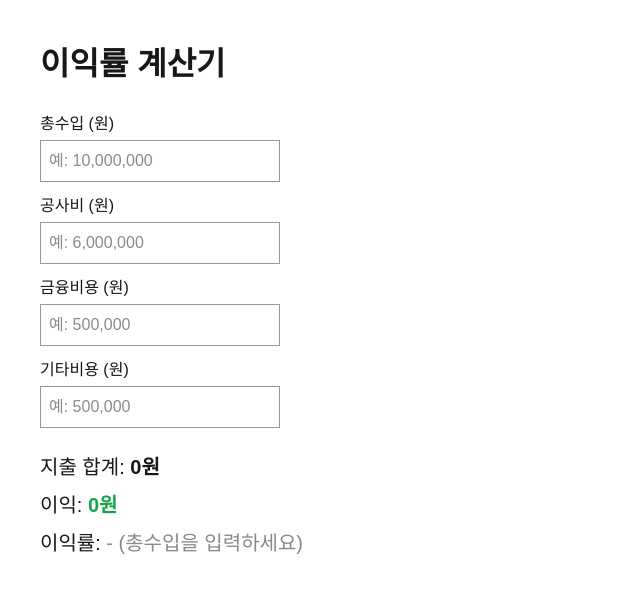
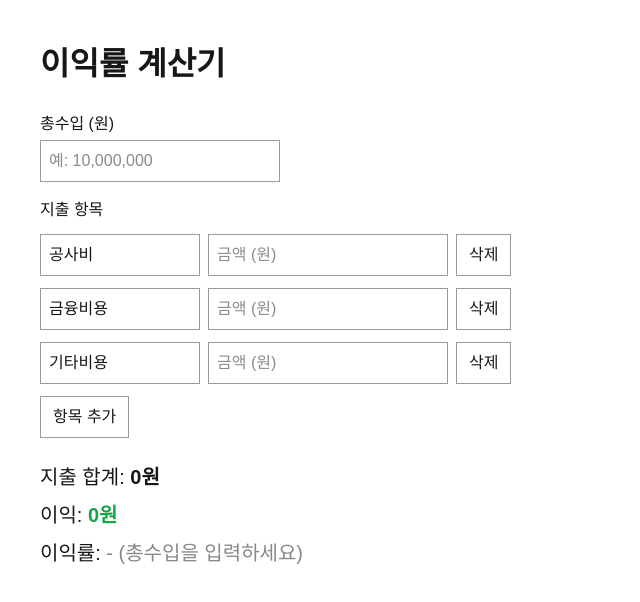
Before and after one commit to kksjej75/my-app, a Next.js app: page /calc in a window 1280 px wide. Shown: the top 602 px of the page, without its empty margins (0-640 px from the left). Built offline with nearby package versions, Linux system fonts and the light colour scheme.

Commit message:
calc format

```diff
--- a/app/calc/calculator.tsx
+++ b/app/calc/calculator.tsx
@@ -1,5 +1,5 @@
 "use client";
-import { useState } from "react";
+import { useRef, useState } from "react";
 
 // 숫자에 천 단위 콤마를 붙인다 (예: 1234567 → "1,234,567")
 function withComma(n: number) {
@@ -13,50 +13,85 @@ function onlyDigits(value: string) {
 }
 
 const inputStyle = { border: "1px solid #999", padding: 8, width: 240 };
+const buttonStyle = { border: "1px solid #999", padding: "8px 12px", cursor: "pointer" };
 
-// 금액 입력칸 하나 (라벨 + 콤마 표시 입력창). 값은 "숫자만 있는 문자열"로 주고받는다
-function MoneyInput({
-  label,
-  value,
+// 지출 항목 하나의 모양 (id는 React가 항목을 구분하는 고유 이름표)
+type ExpenseItem = {
+  id: string;
+  name: string; // 항목 이름 (예: 공사비)
+  amount: string; // 금액, "숫자만 있는 문자열" (빈 칸 = "")
+};
+
+// 처음 화면에 보이는 세 항목. id를 고정값으로 두어야
+// 서버에서 그린 화면과 브라우저 화면이 똑같아진다(하이드레이션 불일치 방지)
+const initialItems: ExpenseItem[] = [
+  { id: "init-construction", name: "공사비", amount: "" },
+  { id: "init-finance", name: "금융비용", amount: "" },
+  { id: "init-etc", name: "기타비용", amount: "" },
+];
+
+// 지출 항목 한 줄 (이름 입력칸 + 금액 입력칸 + 삭제 버튼)
+function ExpenseRow({
+  item,
   onChange,
-  placeholder,
+  onRemove,
 }: {
-  label: string;
-  value: string;
-  onChange: (digits: string) => void;
-  placeholder: string;
+  item: ExpenseItem;
+  onChange: (changed: ExpenseItem) => void;
+  onRemove: () => void;
 }) {
   return (
-    <label style={{ display: "block", marginTop: 12 }}>
-      {label} (원)
+    <div style={{ display: "flex", gap: 8, alignItems: "center", marginTop: 12 }}>
       <input
+        aria-label="지출 항목 이름"
+        value={item.name}
+        onChange={(e) => onChange({ ...item, name: e.target.value })}
+        placeholder="항목 이름"
+        style={{ ...inputStyle, width: 160 }}
+      />
+      <input
+        aria-label="지출 금액"
         inputMode="numeric"
-        value={value === "" ? "" : withComma(Number(value))}
-        onChange={(e) => onChange(onlyDigits(e.target.value))}
-        placeholder={placeholder}
-        style={{ ...inputStyle, display: "block", marginTop: 4 }}
+        value={item.amount === "" ? "" : withComma(Number(item.amount))}
+        onChange={(e) => onChange({ ...item, amount: onlyDigits(e.target.value) })}
+        placeholder="금액 (원)"
+        style={inputStyle}
       />
-    </label>
+      <button type="button" onClick={onRemove} style={buttonStyle}>
+        삭제
+      </button>
+    </div>
   );
 }
 
 export default function Calculator() {
   // 입력칸 값은 "숫자만 있는 문자열"로 보관한다 (빈 칸 = "")
   const [income, setIncome] = useState("");
-  const [construction, setConstruction] = useState("");
-  const [finance, setFinance] = useState("");
-  const [etc, setEtc] = useState("");
+  const [items, setItems] = useState<ExpenseItem[]>(initialItems);
 
-  // 지출 입력칸 목록 (같은 모양의 칸을 map으로 반복해서 그린다)
-  const expenseFields = [
-    { label: "공사비", value: construction, set: setConstruction, placeholder: "예: 6,000,000" },
-    { label: "금융비용", value: finance, set: setFinance, placeholder: "예: 500,000" },
-    { label: "기타비용", value: etc, set: setEtc, placeholder: "예: 500,000" },
-  ];
+  // 새 항목에 붙일 번호. 버튼을 누를 때(이벤트 핸들러 안)에서만 읽고 늘린다
+  const nextId = useRef(1);
+
+  // "항목 추가": 빈 항목 하나를 목록 끝에 붙인다
+  function addItem() {
+    const id = `item-${nextId.current}`;
+    nextId.current += 1;
+    setItems((prev) => [...prev, { id, name: "", amount: "" }]);
+  }
+
+  // 항목 하나의 값이 바뀌면 같은 id인 항목만 바꿔 끼운다
+  function updateItem(changed: ExpenseItem) {
+    setItems((prev) => prev.map((it) => (it.id === changed.id ? changed : it)));
+  }
+
+  // "삭제": 해당 id만 빼고 나머지로 목록을 다시 만든다
+  function removeItem(id: string) {
+    setItems((prev) => prev.filter((it) => it.id !== id));
+  }
 
   const incomeNum = Number(income || 0);
-  // 지출 = 세 칸의 합계 (빈 칸은 0으로 계산)
-  const expense = expenseFields.reduce((sum, f) => sum + Number(f.value || 0), 0);
+  // 지출 = 모든 항목 금액의 합계 (빈 칸은 0, 항목이 하나도 없으면 0)
+  const expense = items.reduce((sum, it) => sum + Number(it.amount || 0), 0);
   const profit = incomeNum - expense;
 
   // 총수입이 비었거나 0이면 0으로 나누게 되므로 계산하지 않는다
@@ -79,15 +114,19 @@ export default function Calculator() {
         />
       </label>
 
-      {expenseFields.map((f) => (
-        <MoneyInput
-          key={f.label}
-          label={f.label}
-          value={f.value}
-          onChange={f.set}
-          placeholder={f.placeholder}
+      <p style={{ marginTop: 16 }}>지출 항목</p>
+      {/* key는 배열 순서(index)가 아니라 항목의 고유 id를 쓴다 (삭제해도 칸이 섞이지 않게) */}
+      {items.map((it) => (
+        <ExpenseRow
+          key={it.id}
+          item={it}
+          onChange={updateItem}
+          onRemove={() => removeItem(it.id)}
         />
       ))}
+      <button type="button" onClick={addItem} style={{ ...buttonStyle, marginTop: 12 }}>
+        항목 추가
+      </button>
 
       <div style={{ marginTop: 24, fontSize: 20 }}>
         <p>
--- a/app/calc/page.tsx
+++ b/app/calc/page.tsx
@@ -4,7 +4,7 @@ import Calculator from "./calculator";
 // 브라우저 탭에 보이는 제목 (metadata는 서버 컴포넌트에서만 내보낼 수 있다)
 export const metadata: Metadata = {
   title: "이익률 계산기",
-  description: "총수입과 지출(공사비·금융비용·기타비용)로 이익과 이익률을 계산합니다",
+  description: "총수입과 지출 항목들로 이익과 이익률을 계산합니다",
 };
 
 // 페이지 자체는 서버 컴포넌트, 입력·계산 부분만 클라이언트 컴포넌트(Calculator)
```
